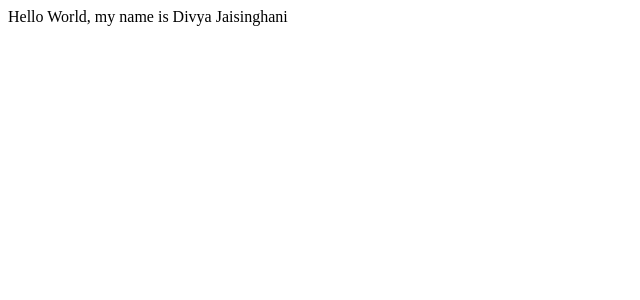
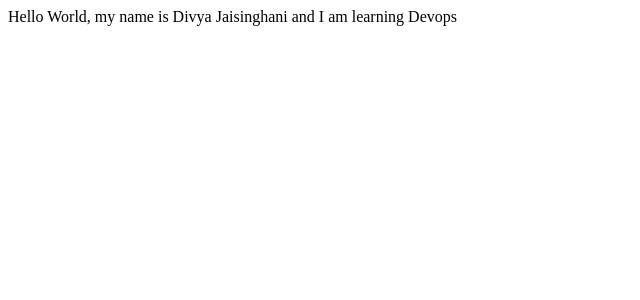
Before and after one commit to divyajaisinghani/jenkins, a React (Vite) app: page / in a window 1280 px wide. Shown: the top 300 px of the page, without its empty margins (0-640 px from the left). Built offline with nearby package versions, Linux system fonts and the light colour scheme.

Commit message:
added new text

```diff
--- a/src/App.jsx
+++ b/src/App.jsx
@@ -1,7 +1,7 @@
 function App() {
   return (
     <div>
-      Hello World, my name is Divya Jaisinghani
+      Hello World, my name is Divya Jaisinghani and I am learning Devops
     </div>
   );
 }
```
